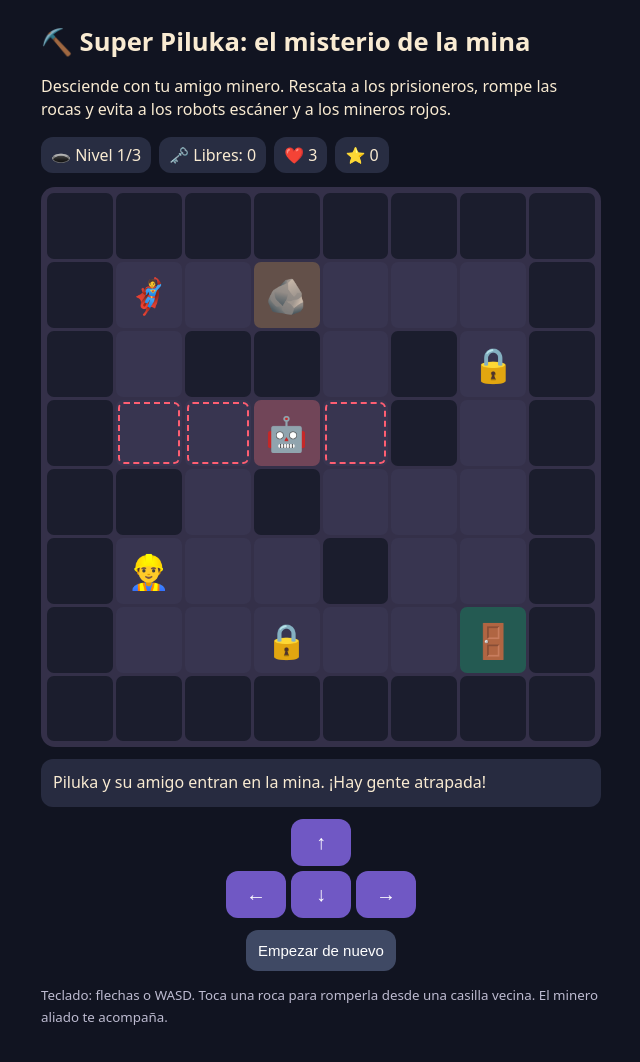
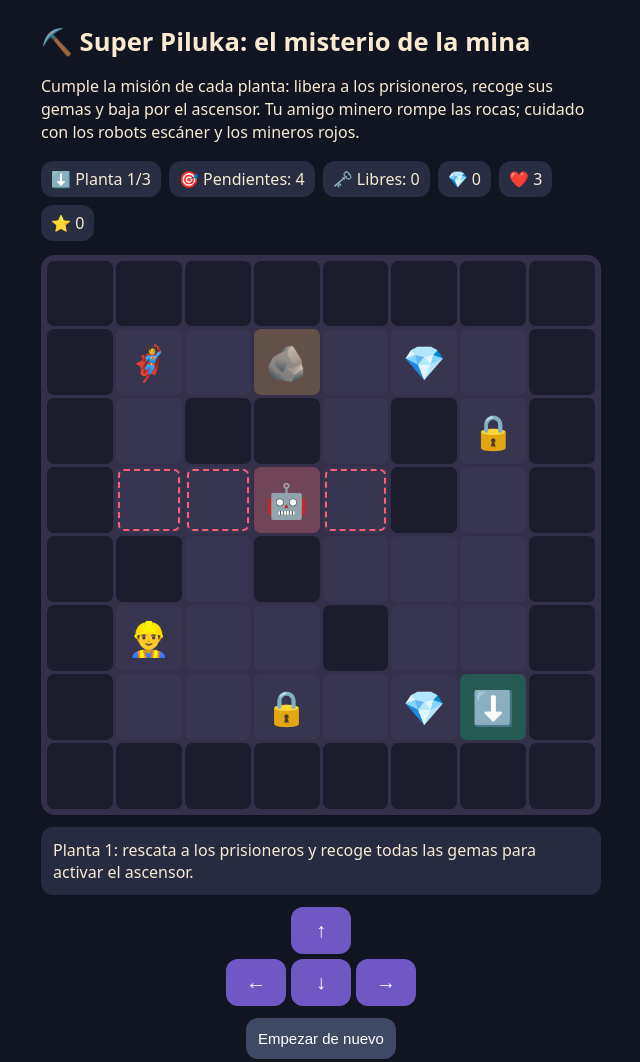
Before and after one commit to pilukarts/super-piluka-infinite-world-mine, a plain HTML site: page miniapp/index.html in a window 1280 px wide. Shown: the top 1062 px of the page, without its empty margins (319-959 px from the left). Drawn offline with Linux system fonts and the light colour scheme.

Commit message:
Make each floor a gem and rescue mission

```diff
--- a/miniapp/index.html
+++ b/miniapp/index.html
@@ -25,8 +25,8 @@
 <body>
 <main>
   <h1>⛏️ Super Piluka: el misterio de la mina</h1>
-  <p>Desciende con tu amigo minero. Rescata a los prisioneros, rompe las rocas y evita a los robots escáner y a los mineros rojos.</p>
-  <div class="hud"><span id="floor"></span><span id="rescued"></span><span id="hearts"></span><span id="stars"></span></div>
+  <p>Cumple la misión de cada planta: libera a los prisioneros, recoge sus gemas y baja por el ascensor. Tu amigo minero rompe las rocas; cuidado con los robots escáner y los mineros rojos.</p>
+  <div class="hud"><span id="floor"></span><span id="mission"></span><span id="rescued"></span><span id="gems"></span><span id="hearts"></span><span id="stars"></span></div>
   <div id="board" role="grid" aria-label="Laberinto de la mina"></div>
   <div id="message" role="status" aria-live="polite"></div>
   <div class="controls" aria-label="Movimiento">
@@ -42,9 +42,9 @@
 (() => {
   'use strict';
   const maps = [
-    ["########","#P.r...#","#.##.#C#","#..s.#.#","##.#...#","#R..#..#","#..C..E#","########"],
-    ["########","#P..#C.#","#.#r#..#","#s#....#","#..##R.#","##....##","#C..r.E#","########"],
-    ["########","#P..r..#","#.#.#C##","#s..#..#","##R#...#","#..r.#C#","#.....E#","########"]
+    ["########","#P.r.G.#","#.##.#C#","#..s.#.#","##.#...#","#R..#..#","#..C.GE#","########"],
+    ["########","#P.G#C.#","#.#r#..#","#s#....#","#..##R.#","##...G##","#C..r.E#","########"],
+    ["########","#P..r.G#","#.#.#C##","#s..#..#","##R#...#","#G.r.#C#","#.....E#","########"]
   ];
   const board = document.querySelector('#board');
   const msg = document.querySelector('#message');
@@ -54,7 +54,7 @@
   const adjacent = (a,b) => Math.abs(a.x-b.x)+Math.abs(a.y-b.y) === 1;
   const inside = (x,y) => x>=0 && x<8 && y>=0 && y<8;
   const cell = (x,y) => state.tiles[y][x];
-  function load(level, hearts=3, stars=0, rescued=0) {
+  function load(level, hearts=3, stars=0, rescued=0, gems=0) {
     const tiles=maps[level].map(row=>row.split(''));
     const enemies=[]; let player, exit;
     for(let y=0;y<8;y++) for(let x=0;x<8;x++) {
@@ -63,8 +63,8 @@
       if(t==='E') { exit={x,y}; tiles[y][x]='.'; }
       if(t==='R'||t==='s') { enemies.push({x,y,type:t,axis:t==='s'?'row':'patrol',direction:1}); tiles[y][x]='.'; }
     }
-    state={level,tiles,enemies,player,friend:{...player},exit,hearts,stars,rescued,turn:0,invulnerable:0,finished:false};
-    announce(level===0?'Piluka y su amigo entran en la mina. ¡Hay gente atrapada!':`Nivel ${level+1}: el misterio está más cerca.`);
+    state={level,tiles,enemies,player,friend:{...player},exit,hearts,stars,rescued,gems,turn:0,invulnerable:0,finished:false};
+    announce(level===0?'Planta 1: rescata a los prisioneros y recoge todas las gemas para activar el ascensor.':`Planta ${level+1}: nueva misión, más cerca del misterio.`);
     draw();
   }
   function announce(text) { msg.textContent=text; }
@@ -108,35 +108,38 @@
     else {
       state.friend={...state.player}; state.player=target;
       if(t==='C') { state.rescued++; state.tiles[target.y][target.x]='.'; announce('¡Prisionero liberado! Te cuenta que el núcleo oculta un secreto.'); }
+      else if(t==='G') { state.gems++; state.tiles[target.y][target.x]='.'; announce('¡Gema recogida! Sirve para activar el ascensor de esta planta.'); }
       else if(t==='.') announce('Avanzas por los túneles.');
       if(t==='.' && (state.turn+target.x+target.y)%7===0) { state.stars++; announce('¡Encontraste una estrella entre el polvo!'); }
     }
     state.turn++; if(state.invulnerable>0) state.invulnerable--;
     enemiesMove(); danger();
     if(!state.finished && same(state.player,state.exit)) {
-      if(state.tiles.flat().includes('C')) announce('La salida está aquí, pero todavía quedan prisioneros en este nivel.');
+      if(state.tiles.flat().includes('C') || state.tiles.flat().includes('G')) announce('El ascensor sigue cerrado: libera a todos los prisioneros y recoge todas las gemas de esta planta.');
       else if(state.level===maps.length-1) {
         state.finished=true; announce('¡Llegasteis al Núcleo Infinito! Los prisioneros están a salvo. Una luz de Pilukium revela una puerta sellada... Continuará.');
-      } else { load(state.level+1,state.hearts,state.stars,state.rescued); return; }
+      } else { load(state.level+1,state.hearts,state.stars,state.rescued,state.gems); return; }
     }
     draw();
   }
   function draw() {
-    document.querySelector('#floor').textContent=`🕳️ Nivel ${state.level+1}/${maps.length}`;
+    document.querySelector('#floor').textContent=`⬇️ Planta ${state.level+1}/${maps.length}`;
+    document.querySelector('#mission').textContent=`🎯 Pendientes: ${state.tiles.flat().filter(t=>t==='C'||t==='G').length}`;
     document.querySelector('#rescued').textContent=`🗝️ Libres: ${state.rescued}`;
+    document.querySelector('#gems').textContent=`💎 ${state.gems}`;
     document.querySelector('#hearts').textContent=`❤️ ${state.hearts}`;
     document.querySelector('#stars').textContent=`⭐ ${state.stars}`;
     const beams=scannerCells(); board.replaceChildren();
-    const icons={'#':'','r':'🪨','C':'🔒','.':''};
+    const icons={'#':'','r':'🪨','C':'🔒','G':'💎','.':''};
     for(let y=0;y<8;y++) for(let x=0;x<8;x++) {
       const p={x,y}, tile=cell(x,y), e=state.enemies.find(e=>same(e,p));
       const el=document.createElement('div'); el.className=`cell ${tile==='#'?'wall':tile==='r'?'rock':''}`;
       if(same(p,state.exit)) el.classList.add('exit');
       if(e?.type==='s') el.classList.add('scanner');
       if(beams.has(key(x,y))) el.classList.add('danger');
-      el.textContent=same(p,state.player)?'🦸':e?(e.type==='s'?'🤖':'👷‍♂️'):same(p,state.friend)?'⛏️':same(p,state.exit)?'🚪':icons[tile];
+      el.textContent=same(p,state.player)?'🦸':e?(e.type==='s'?'🤖':'👷‍♂️'):same(p,state.friend)?'⛏️':same(p,state.exit)?'⬇️':icons[tile];
       el.setAttribute('role','gridcell');
-      el.setAttribute('aria-label',same(p,state.player)?'Super Piluka':e?(e.type==='s'?'Robot escáner':'Minero rojo'):same(p,state.friend)?'Amigo minero':same(p,state.exit)?'Salida':tile==='C'?'Prisionero':tile==='r'?'Roca':tile==='#'?'Muro':'Pasillo');
+      el.setAttribute('aria-label',same(p,state.player)?'Super Piluka':e?(e.type==='s'?'Robot escáner':'Minero rojo'):same(p,state.friend)?'Amigo minero':same(p,state.exit)?'Ascensor de descenso':tile==='C'?'Prisionero':tile==='G'?'Gema':tile==='r'?'Roca':tile==='#'?'Muro':'Pasillo');
       if(tile==='r') el.addEventListener('click',()=>{if(adjacent(state.player,p)) move(x-state.player.x,y-state.player.y);});
       board.append(el);
     }
```
